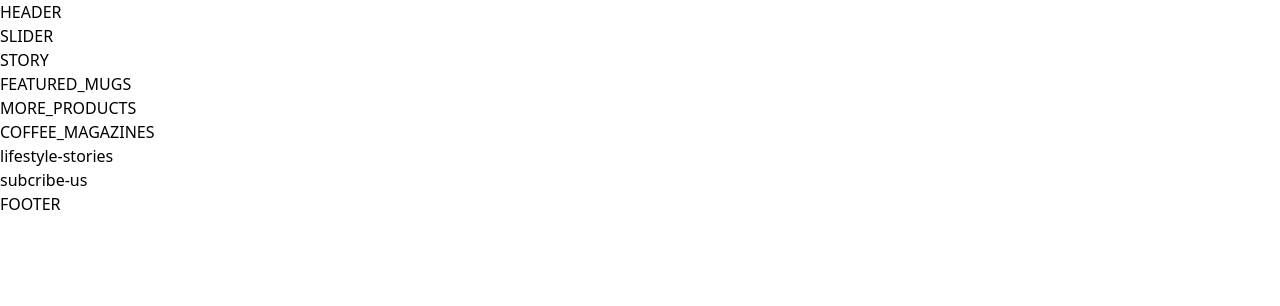
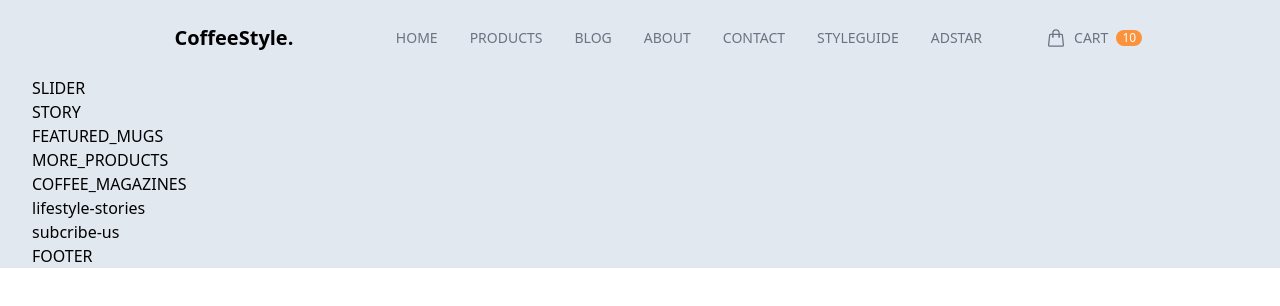
Before and after one commit to DucTran2310/Tailwindcss-coffee, a website: page public/index.html in a window 1280 px wide. Drawn offline with Linux system fonts and the light colour scheme.

Commit message:
Add header

```diff
--- a/public/index.html
+++ b/public/index.html
@@ -1,5 +1,6 @@
 <!DOCTYPE html>
 <html lang="en">
+
 <head>
     <meta charset="UTF-8">
     <meta http-equiv="X-UA-Compatible" content="IE=edge">
@@ -7,11 +8,55 @@
     <title>Tailwind_css_AdStar</title>
     <link href="./output.css" rel="stylesheet">
 </head>
+
 <body>
     <div id="root">
-        <div class="content-wrapper">
-            <header>
-                HEADER
+        <div class="content-wrapper max-w-screen-2xl text-base mx-auto px-8 bg-slate-200">
+            <header class="py-6 mx-10">
+                <nav class="flex flex-row justify-between items-center">
+                    <div class="logo basis-2/6 text-center text-xl font-semibold cursor-pointer">
+                        CoffeeStyle.
+                    </div>
+                    <ul class="basis-3/6 flex items-center justify-end gap-8 uppercase text-sm
+                    text-gray-500 font-medium">
+                        <li class="ct-top-menu-item">
+                            <a href="#" class="">Home</a>
+                        </li>
+                        <li class="ct-top-menu-item">
+                            <a href="#" class="">Products</a>
+                        </li>
+                        <li class="ct-top-menu-item">
+                            <a href="#" class="">Blog</a>
+                        </li>
+                        <li class="ct-top-menu-item">
+                            <a href="#" class="">About</a>
+                        </li>
+                        <li class="ct-top-menu-item">
+                            <a href="#" class="">Contact</a>
+                        </li>
+                        <li class="ct-top-menu-item">
+                            <a href="#" class="">Styleguide</a>
+                        </li>
+                        <li class="ct-top-menu-item">
+                            <a href="https://github.com/DucTran2310" target="_blank" class="">AdStar</a>
+                        </li>
+                    </ul>
+
+                    <ul class="basis-1/6 flex justify-start items-center ml-16 uppercase text-sm
+                    text-gray-500 font-medium">
+                        <li class="ct-top-menu-item">
+                            <a href="#" class="flex items-center">
+                                <svg xmlns="http://www.w3.org/2000/svg" class="ct-icon" fill="none" viewBox="0 0 24 24"
+                                    stroke-width="1.5" stroke="currentColor" class="w-6 h-6">
+                                    <path stroke-linecap="round" stroke-linejoin="round"
+                                        d="M15.75 10.5V6a3.75 3.75 0 10-7.5 0v4.5m11.356-1.993l1.263 12c.07.665-.45 1.243-1.119 1.243H4.25a1.125 1.125 0 01-1.12-1.243l1.264-12A1.125 1.125 0 015.513 7.5h12.974c.576 0 1.059.435 1.119 1.007zM8.625 10.5a.375.375 0 11-.75 0 .375.375 0 01.75 0zm7.5 0a.375.375 0 11-.75 0 .375.375 0 01.75 0z" />
+                                </svg>
+                                <span class="mx-2">Cart</span>
+                                <span class="ct-badge-circle bg-orange-400 text-white">10</span>
+                            </a>
+                        </li>
+                    </ul>
+                </nav>
             </header>
             <main>
                 <div class="slider">
@@ -48,4 +93,5 @@
         </div><!-- End content-wrapper -->
     </div><!-- End root -->
 </body>
+
 </html>
--- a/src/input.css
+++ b/src/input.css
@@ -1,3 +1,18 @@
 @tailwind base;
 @tailwind components;
 @tailwind utilities;
+
+/* Custom css top menu item */
+.ct-top-menu-item {
+    @apply cursor-pointer py-1 hover:text-gray-800 relative after:absolute
+                        after:bottom-0 after:left-0 after:bg-light-coffee after:h-0.5 after:w-0 hover:after:w-full
+                        after:transition-all after:ease-in-out after:duration-300
+}
+
+.ct-icon {
+    @apply w-5 h-5 inline-block;
+}
+
+.ct-badge-circle {
+    @apply text-xs text-center rounded-full px-1.5;
+}
--- a/tailwind.config.js
+++ b/tailwind.config.js
@@ -2,7 +2,11 @@
 module.exports = {
   content: ["./public/**/*.{html,js}"],
   theme: {
-    extend: {},
+    extend: {
+      colors: {
+        'light-coffee': '#C89F94'
+      }
+    },
   },
   plugins: [],
 }
```
Also changed, not shown: public/output.css.
